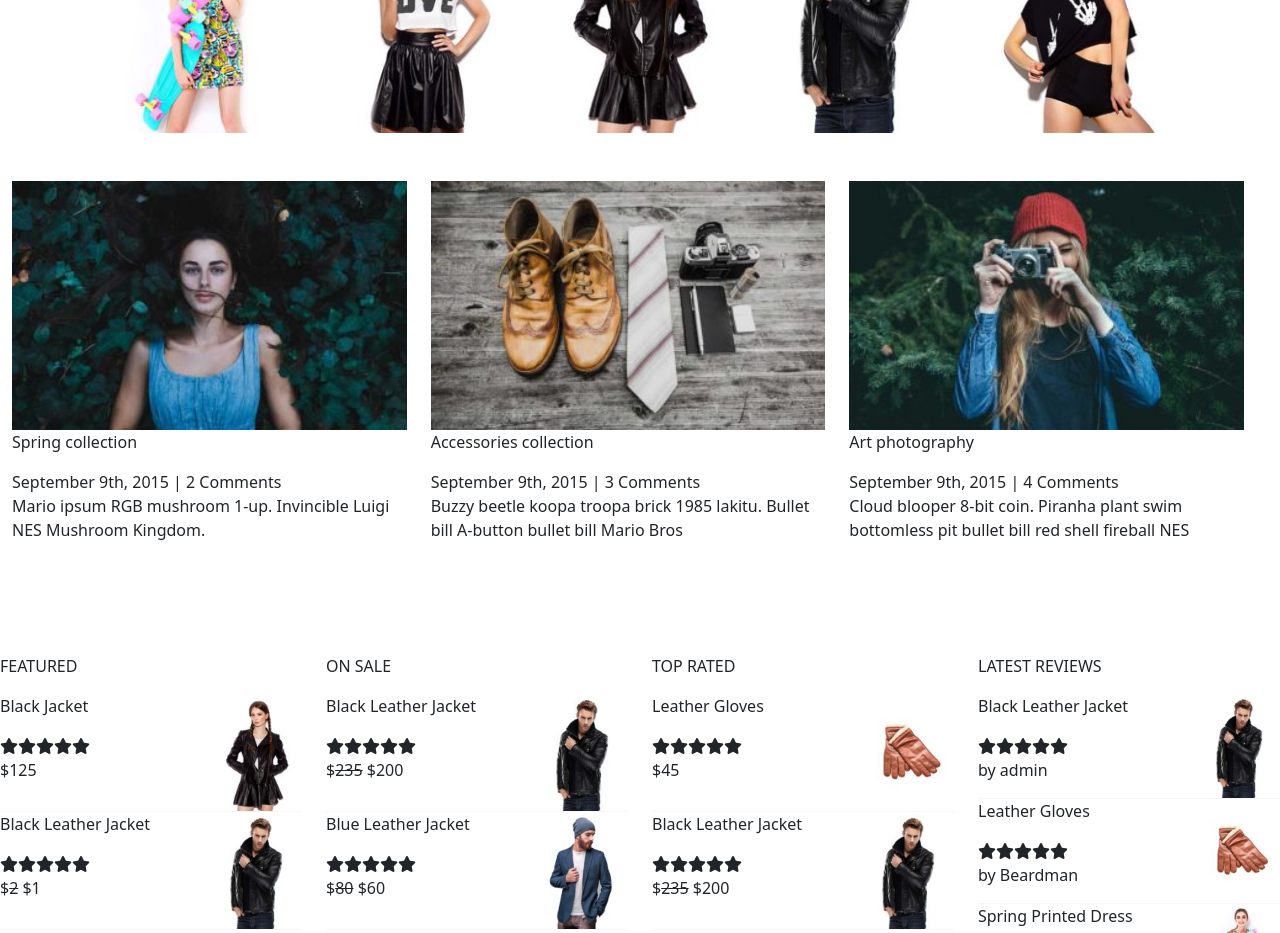
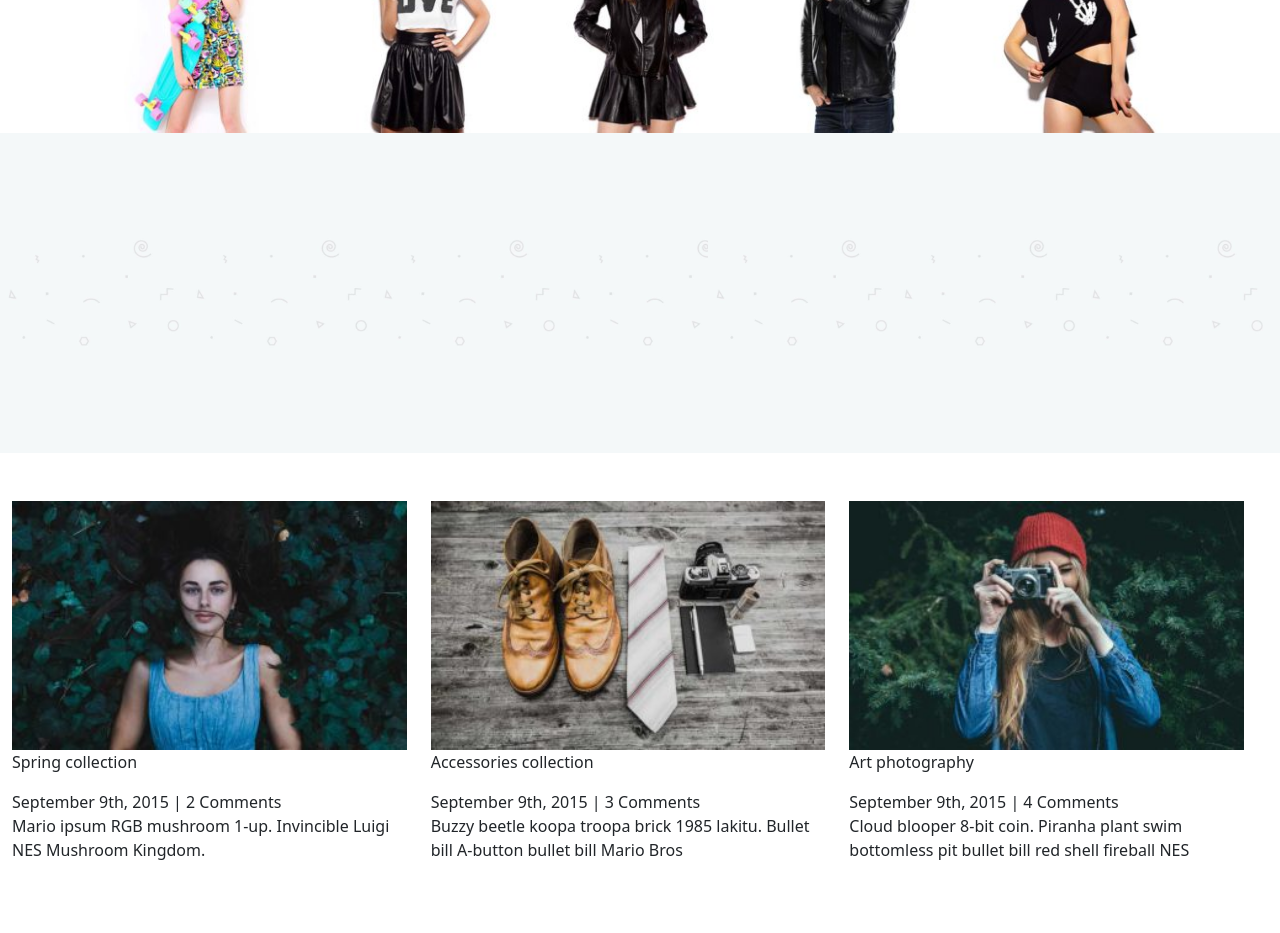
Before and after one commit to giovannilampis/proj-html-vuejs, a Vue app: page / in a window 1280 px wide. Shown: the part 2140-3073 px from the top of the page. Built offline with nearby package versions, Linux system fonts and the light colour scheme.

Commit message:
add OffersComp.vue & offers.js to project

```diff
--- a/src/components/OffersComp.vue
+++ b/src/components/OffersComp.vue
@@ -1,15 +1,32 @@
 <script>
 
+import { offers } from '../store/offers'
+
 export default {
-    name: 'OffersComp'
+    name: 'OffersComp',
+    data() {
+        return {
+            offers
+        }
+    },
 }
 
 </script>
 
 <template>
-    <div>
 
-    </div>
+    <section>
+
+        <div class="promo_container">
+
+            <div>
+
+            </div>
+
+        </div>
+
+    </section>
+
 </template>
 
 
@@ -19,4 +36,15 @@ export default {
 
 @use '../style/partials/mixins' as *;
 
+section {
+    background-image: url(/images/bkgd_confetti-compressor.jpg);
+    background-repeat: repeat;
+    background-size: contain;
+    min-height: 20rem;
+}
+
+.promo_container {
+    @include display_center;
+}
+
 </style>
--- /dev/null
+++ b/src/store/offers.js
@@ -0,0 +1,16 @@
+import { reactive } from "vue"
+
+export const offers = reactive([
+    {
+        img: 'promo_box_1_bg.jpg',
+        offer: '70% Off',
+        description: 'Swim sprite PAL! Wendy koopa fireball whistle Desert Land'
+
+    },
+    {
+        img: 'promo_box_1_bg.jpg',
+        offer: '70% Off',
+        description: 'Hammer bro jelectro buzzy beetle side-scrolling paragoomba,'
+    }
+
+])
```
